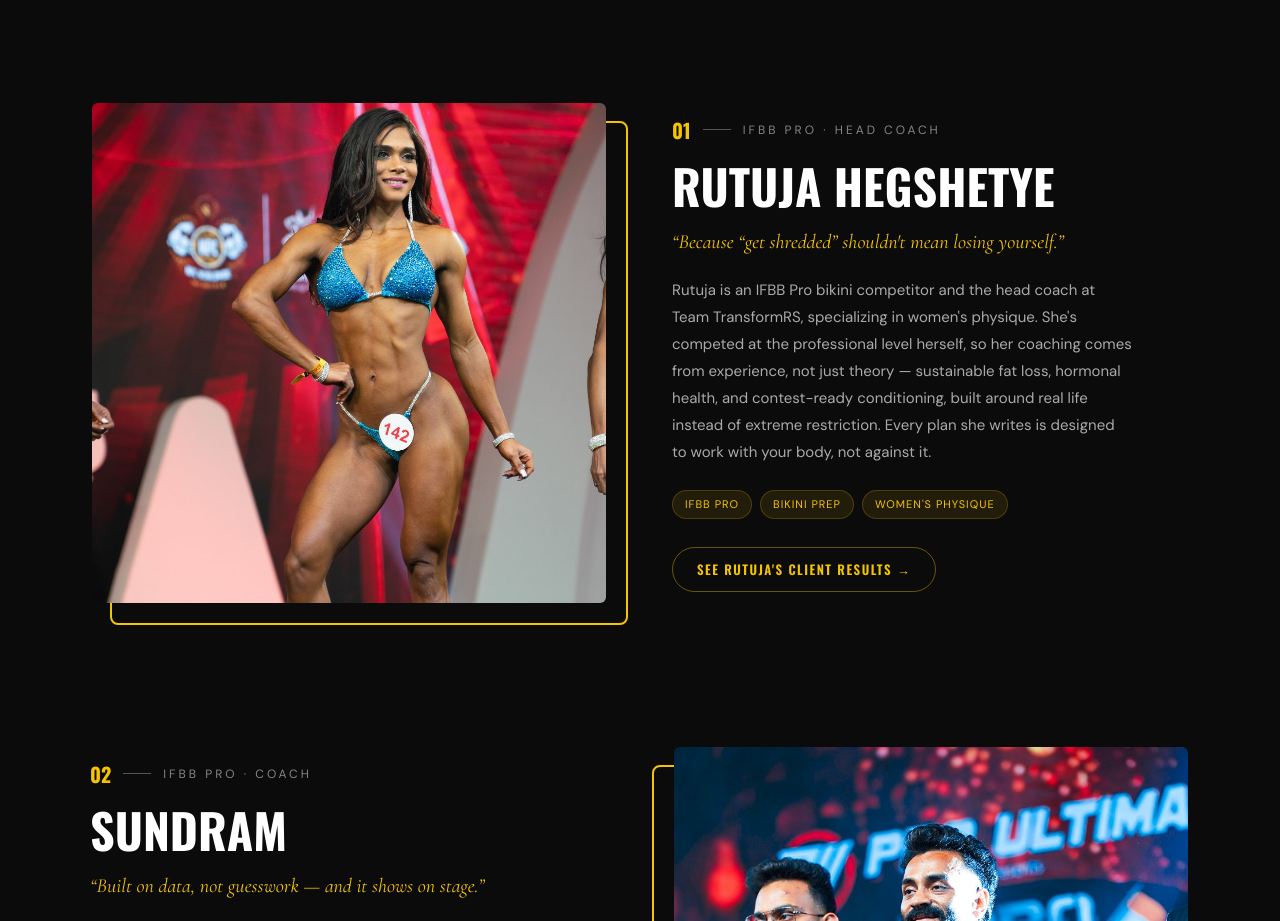
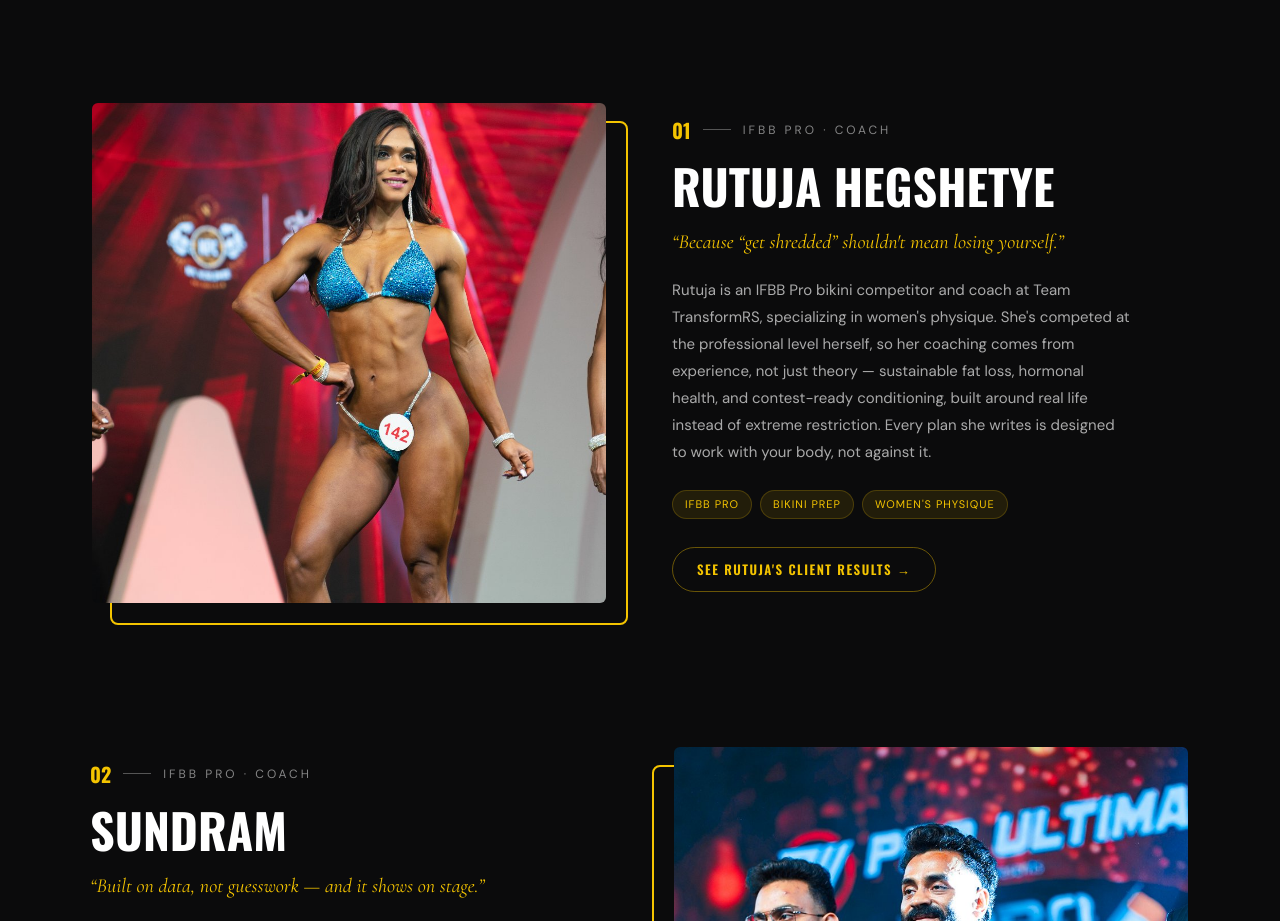
Before and after one commit to krishanu2/transformrs, a React (Vite) app: page / in a window 1280 px wide. Shown: the part 2140-3061 px from the top of the page. Built offline with nearby package versions, Linux system fonts and the light colour scheme; no server answers.

Commit message:
Remove Head Coach title, keep both coaches as equals
Client request: drop the hierarchy implication between the two coaches.

```diff
--- a/src/data/coaches.js
+++ b/src/data/coaches.js
@@ -2,9 +2,9 @@ export const coaches = [
   {
     id: 20,
     name: 'Rutuja Hegshetye',
-    role: 'IFBB Pro · Head Coach',
+    role: 'IFBB Pro · Coach',
     tagline: "Because “get shredded” shouldn't mean losing yourself.",
-    bio: "Rutuja is an IFBB Pro bikini competitor and the head coach at Team TransformRS, specializing in women's physique. She's competed at the professional level herself, so her coaching comes from experience, not just theory — sustainable fat loss, hormonal health, and contest-ready conditioning, built around real life instead of extreme restriction. Every plan she writes is designed to work with your body, not against it.",
+    bio: "Rutuja is an IFBB Pro bikini competitor and coach at Team TransformRS, specializing in women's physique. She's competed at the professional level herself, so her coaching comes from experience, not just theory — sustainable fat loss, hormonal health, and contest-ready conditioning, built around real life instead of extreme restriction. Every plan she writes is designed to work with your body, not against it.",
     badges: ['IFBB Pro', 'Bikini Prep', "Women's Physique"],
     img: '/images/rutuja.jpg',
     imgPosition: 'center 12%',
```
